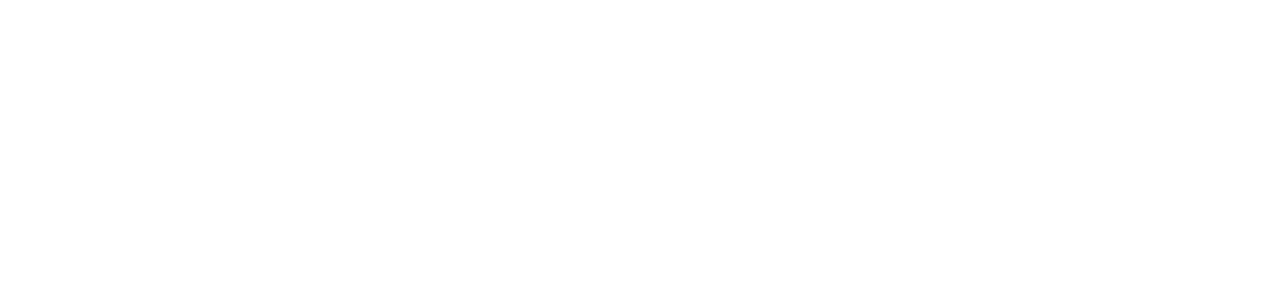
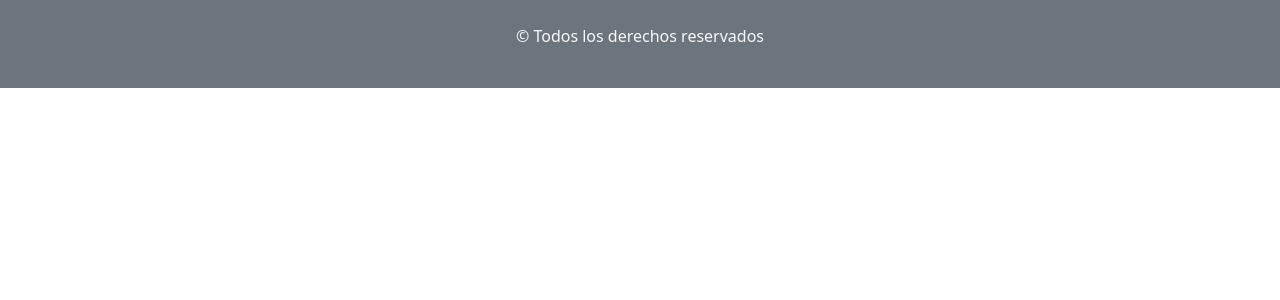
Before and after one commit to frantejerizo/React-EcommerceGamer, a React (Vite) app: page / in a window 1280 px wide. Shown: the top 300 px of the page. Built offline with nearby package versions, Linux system fonts and the light colour scheme.

Commit message:
hice el footer y marqué todas las rutas de las paginas con react router

```diff
--- a/src/App.jsx
+++ b/src/App.jsx
@@ -1,10 +1,32 @@
 import 'bootstrap/dist/css/bootstrap.min.css'
 import './App.css'
+import { BrowserRouter, Routes, Route } from 'react-router'
+import Footer from './components/common/Footer'
+import Inicio from './components/pages/Inicio'
+import Menu from './components/common/Menu'
+import AcercaNosotros from './components/pages/AcercaNosotros'
+import Login from './components/pages/Login'
+import Administrador from './components/pages/Administrador'
+import DetalleJuego from './components/pages/DetalleJuego'
+import Error404 from './components/pages/Error404'
+import FormularioJuegos from './components/pages/FormularioJuegos'
 
 function App() {
   return (
     <>
-
+      <BrowserRouter>
+        <Menu></Menu>
+        <Routes>
+          <Route path='/' element={<Inicio></Inicio>}></Route>
+          <Route path='/acerca-de-nosotros' element={<AcercaNosotros></AcercaNosotros>}></Route>
+          <Route path='/login' element={<Login></Login>}></Route>
+          <Route path='/detalle-juego' element={<DetalleJuego></DetalleJuego>}></Route>
+          <Route path='/administrador' element={<Administrador></Administrador>}></Route>
+          <Route path='/administrador/crear' element={<FormularioJuegos></FormularioJuegos>}></Route>
+          <Route path='*' element={<Error404></Error404>}></Route>
+        </Routes>
+        <Footer></Footer>
+      </BrowserRouter>
     </>
   )
 }
--- a/src/components/common/Footer.jsx
+++ b/src/components/common/Footer.jsx
@@ -2,9 +2,9 @@
 
 const Footer = () => {
     return (
-        <div>
-
-        </div>
+        <footer className="text-center py-4 text-light bg-secondary">
+            <p>&copy; Todos los derechos reservados</p>
+        </footer>
     );
 };
 
--- a/src/components/common/Nav.jsx
+++ b/src/components/common/Menu.jsx
@@ -1,6 +1,6 @@
 import React from 'react';
 
-const Nav = () => {
+const Menu = () => {
     return (
         <div>
 
@@ -8,4 +8,4 @@
     );
 };
 
-export default Nav;
+export default Menu;
```
